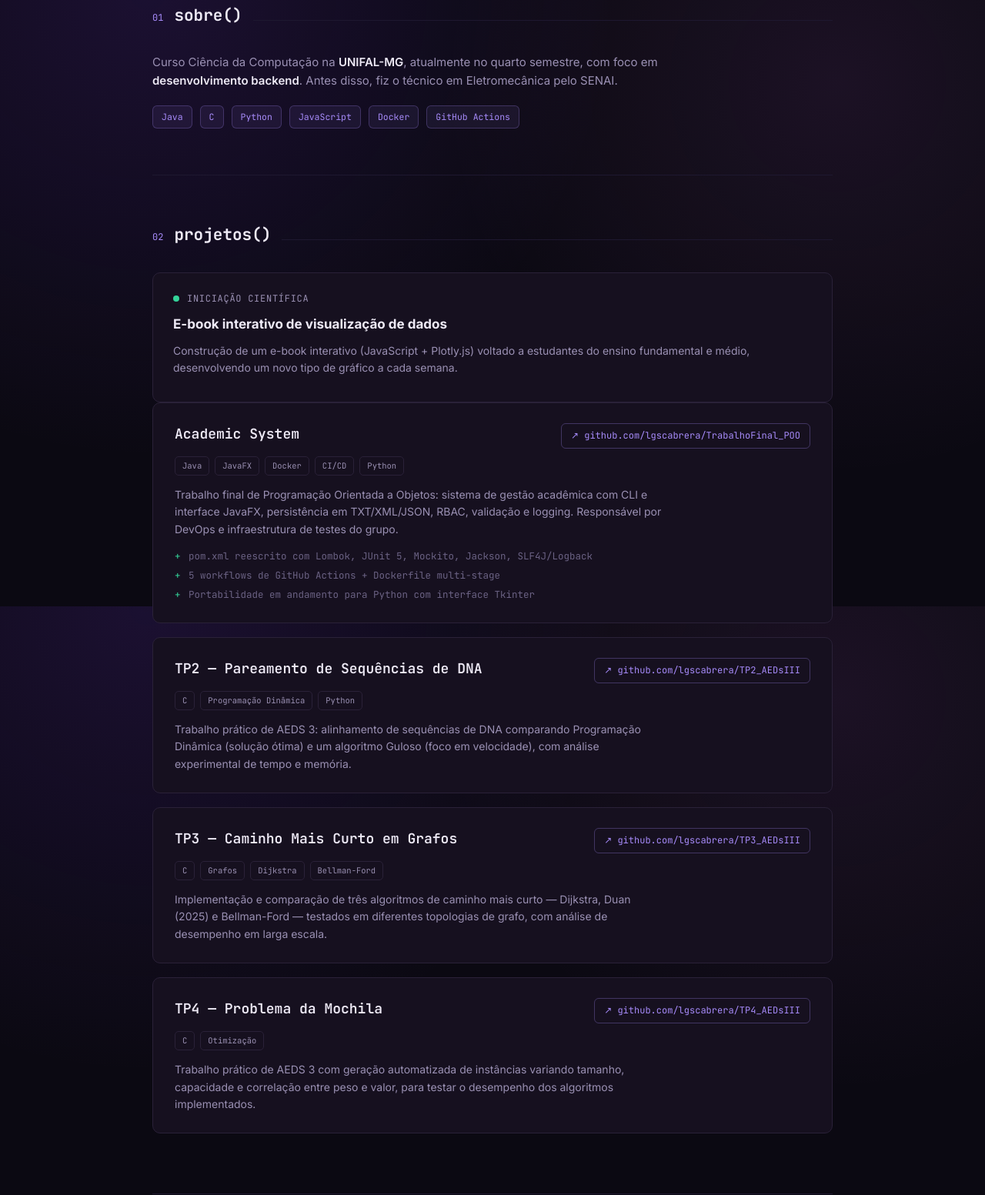
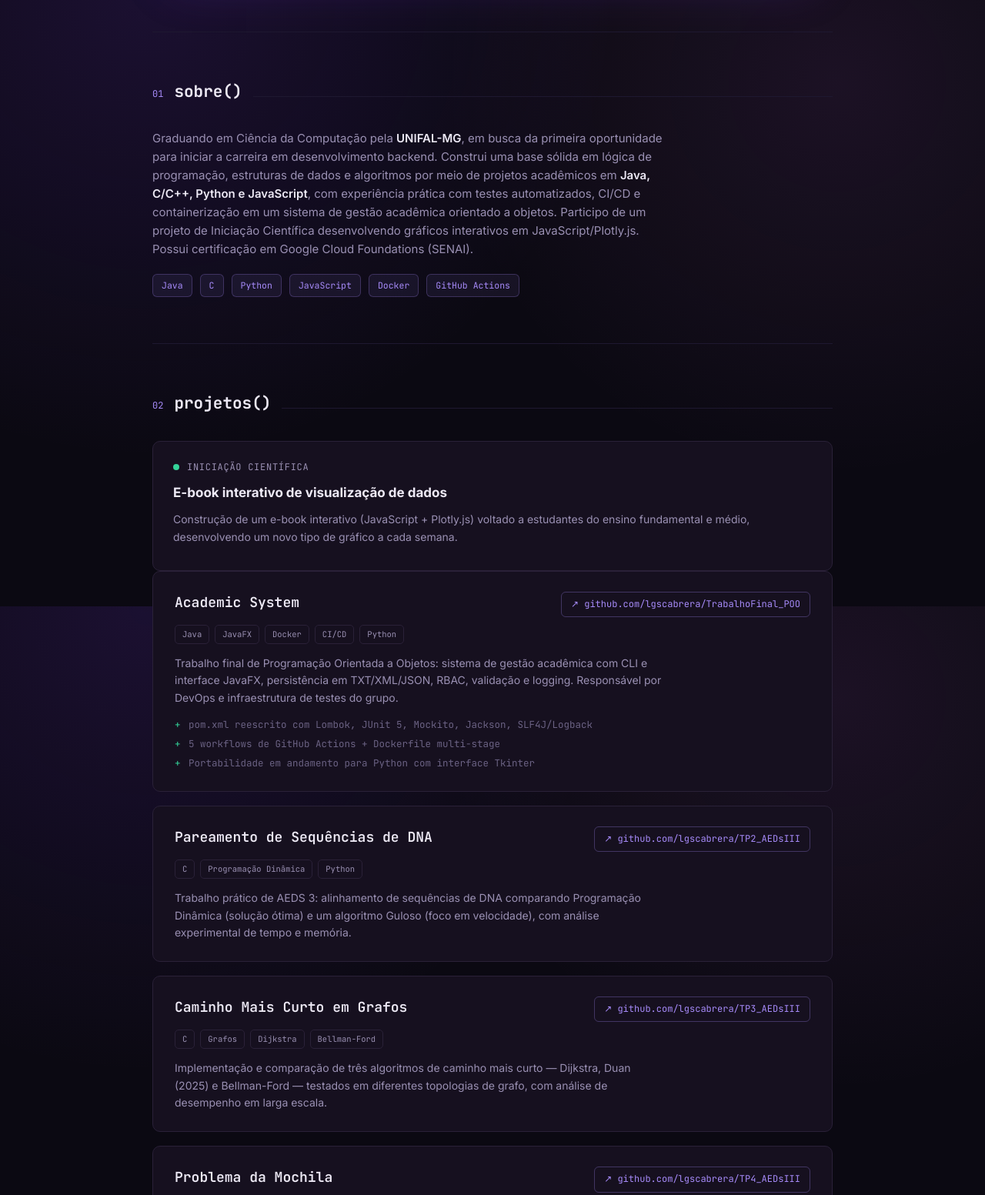
Before and after one commit to lgscabrera/lgscabrera.github.io, a plain HTML site: page index.html in a window 1280 px wide. Shown: the part 812-2365 px from the top of the page at 77% size. Drawn offline with Linux system fonts and the light colour scheme.

Commit message:
Update index.html

```diff
--- a/index.html
+++ b/index.html
@@ -204,7 +204,7 @@
       <div class="term-body">
         <div class="line"><span class="p">luiz@portfolio</span><span class="mono">:~$</span> <span class="cmd">whoami</span></div>
         <h1>Luiz Gabriel Cabrera<br>Backend Developer</h1>
-        <p class="hero-sub">Graduando em Ciência da Computação pela UNIFAL-MG, em busca da primeira oportunidade para iniciar a carreira em desenvolvimento backend. Construi uma base sólida em lógica de programação, estruturas de dados e algoritmos por meio de projetos acadêmicos em Java, C/C++, Python e JavaScript, incluindo experiência prática com testes automatizados, CI/CD e containerização em um sistema de gestão acadêmica orientado a objetos. Participo de um projeto de Iniciação Científica desenvolvendo gráficos interativos em JavaScript/Plotly.js. Possui certificação em Google Cloud Foundations (SENAI).</p>
+        <p class="hero-sub">Curso Ciência da Computação na UNIFAL-MG, atualmente no quarto semestre, com foco em desenvolvimento backend. Ao longo da graduação venho construindo uma base sólida em lógica, estruturas de dados e algoritmos através de projetos práticos em C, Java, Python e JavaScript — sempre com atenção especial a como um sistema se comporta quando sai do papel e vai para produção: persistência, testes automatizados, CI/CD e containerização fazem parte da minha rotina de estudo, não só a lógica em si.<br>Antes da computação, fiz o técnico em Eletromecânica pelo SENAI, o que deixou um jeito prático de pensar: gosto de entender a engrenagem por trás das coisas, seja ela mecânica ou de software. Hoje, participo de um projeto de Iniciação Científica desenvolvendo visualizações de dados interativas, e estou em busca da minha primeira oportunidade para começar a carreira em backend.</p>
         <div class="badges">
           <span class="badge">UNIFAL-MG · Ciência da Computação</span>
           <span class="badge">Foco: Backend</span>
@@ -221,7 +221,12 @@
       <span class="section-rule"></span>
     </div>
     <div class="about-text reveal">
-      <p>Curso Ciência da Computação na <strong>UNIFAL-MG</strong>, atualmente no quarto semestre, com foco em <strong>desenvolvimento backend</strong>. Antes disso, fiz o técnico em Eletromecânica pelo SENAI.</p>
+      <p>Graduando em Ciência da Computação pela <strong>UNIFAL-MG</strong>, em busca da primeira oportunidade para iniciar a
+carreira em desenvolvimento backend. Construi uma base sólida em lógica de programação, estruturas de
+dados e algoritmos por meio de projetos acadêmicos em <strong>Java, C/C++, Python e JavaScript</strong>, com
+experiência prática com testes automatizados, CI/CD e containerização em um sistema de gestão acadêmica
+orientado a objetos. Participo de um projeto de Iniciação Científica desenvolvendo gráficos interativos em
+JavaScript/Plotly.js. Possui certificação em Google Cloud Foundations (SENAI).</p>
       <div class="chips">
         <span class="chip">Java</span>
         <span class="chip">C</span>
@@ -263,7 +268,7 @@
     <div class="project reveal">
       <div class="project-top">
         <div class="project-title-row">
-          <span class="project-title">TP2 — Pareamento de Sequências de DNA</span>
+          <span class="project-title">Pareamento de Sequências de DNA</span>
         </div>
         <a class="project-link" href="https://github.com/lgscabrera/TP2_AEDsIII" target="_blank" rel="noopener">↗ github.com/lgscabrera/TP2_AEDsIII</a>
       </div>
@@ -275,7 +280,7 @@
     <div class="project reveal">
       <div class="project-top">
         <div class="project-title-row">
-          <span class="project-title">TP3 — Caminho Mais Curto em Grafos</span>
+          <span class="project-title">Caminho Mais Curto em Grafos</span>
         </div>
         <a class="project-link" href="https://github.com/lgscabrera/TP3_AEDsIII" target="_blank" rel="noopener">↗ github.com/lgscabrera/TP3_AEDsIII</a>
       </div>
@@ -287,7 +292,7 @@
     <div class="project reveal">
       <div class="project-top">
         <div class="project-title-row">
-          <span class="project-title">TP4 — Problema da Mochila</span>
+          <span class="project-title">Problema da Mochila</span>
         </div>
         <a class="project-link" href="https://github.com/lgscabrera/TP4_AEDsIII" target="_blank" rel="noopener">↗ github.com/lgscabrera/TP4_AEDsIII</a>
       </div>
```
